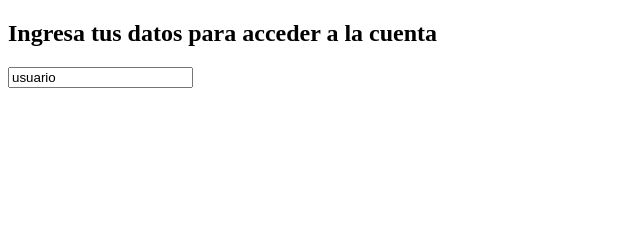
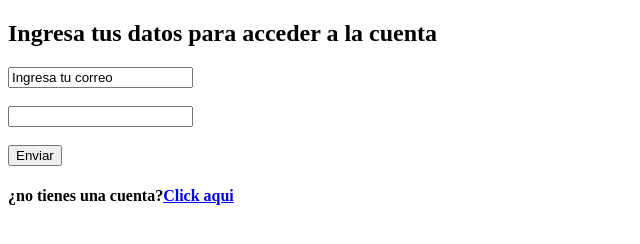
Before and after one commit to fs17006/SitiosHTML, a plain HTML site: page index.html in a window 1280 px wide. Shown: the whole page, without its empty margins (0-640 px from the left). Drawn offline with Linux system fonts and the light colour scheme.

Commit message:
logging terminado, luego le agrego edicion con css, el enlace lleva a fb

```diff
--- a/index.html
+++ b/index.html
@@ -8,8 +8,11 @@
     <div>
       <h2><b>Ingresa tus datos para acceder a la cuenta</b></h2>
       <form class="" action="index.html" method="post">
-        <input type="email" name="Ingrese correo" value="usuario">
+        <input type="email" name="usuario" value="Ingresa tu correo"><br><br>
+        <input type="password" name="password" value=""><br><br>
+        <input type="submit" name="submit" value="Enviar">
       </form>
+      <h4>¿no tienes una cuenta?<b><a href="www.facebook.com">Click aqui</a></b></h4>
     </div>
   </body>
 </html>
```
